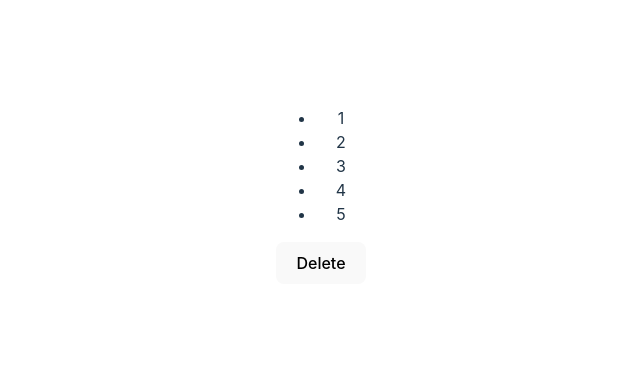
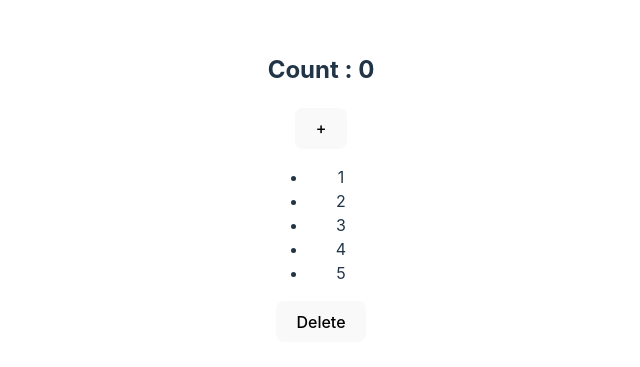
Before and after one commit to DanielKirilov/React-Learning, a React (Vite) app in the folder React-Components-DeepDive/: page / in a window 1280 px wide. Shown: the part 213-580 px from the top of the page, without its empty margins (319-959 px from the left). Built offline with nearby package versions, Linux system fonts and the light colour scheme.

Commit message:
Added counter

```diff
--- a/React-Components-DeepDive/src/App.jsx
+++ b/React-Components-DeepDive/src/App.jsx
@@ -5,10 +5,19 @@ import './App.css'
 function App() {
 
   const [numbers, setNumbers] = useState([1, 2, 3, 4, 5])
+  const [count, setCount] = useState(0)
+
 
   function onDelete() {
     setNumbers(oldState => oldState.slice(0, oldState.length - 1))
   }
+  function onAdd() {
+    setCount(setCount => setCount + 1);
+  }
+
+  useEffect(() => {
+    console.log("count");
+  }, [count]);
 
   useEffect(() => {
     console.log("Mount component");
@@ -25,6 +34,8 @@ function App() {
   return (
     <>
       <div>
+        <h2>Count : {count}</h2>
+        <button onClick={onAdd}>+</button>
         <ul>
           {numbers.map((number, index) => <li key={index}>{number}</li>)}
         </ul>
```
